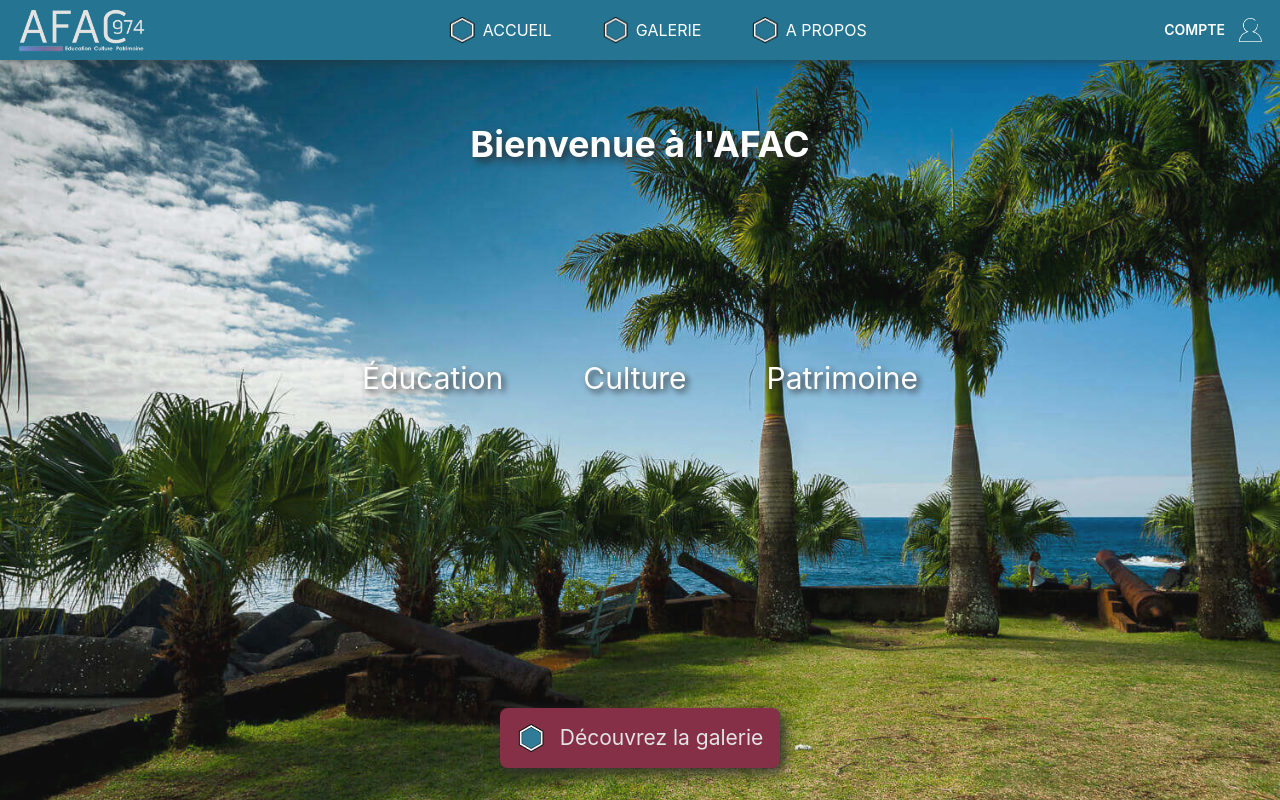
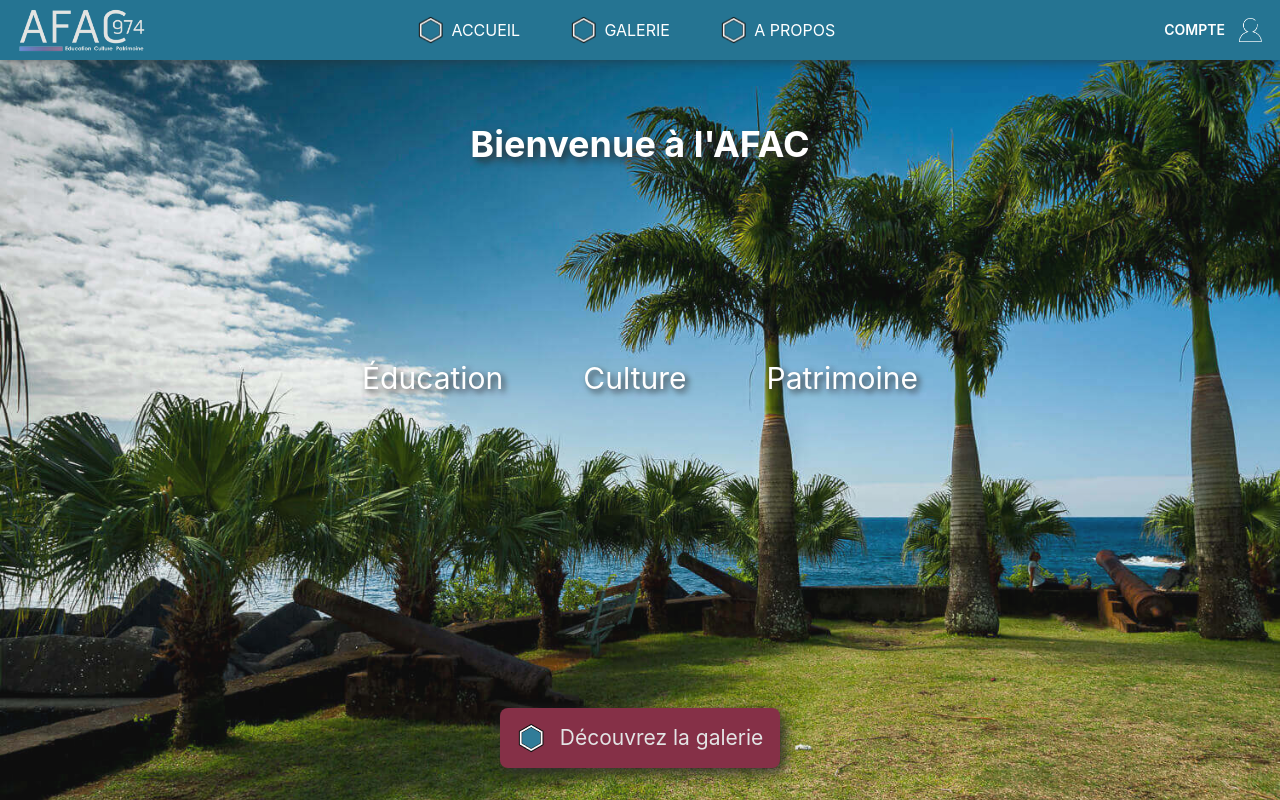
Before and after one commit to WildCodeSchool/2023-03-JS-TLSE-P3-AFAC974, a React (Vite) app in the folder frontend/: page / in a window 1280 px wide. Built offline with nearby package versions, Linux system fonts and the light colour scheme; no server answers; the HTML template or start-up script is replaced by a standard one.

Commit message:
Hot_Fix_Styling_Improvements recentered navbar buttons

```diff
--- a/frontend/src/components/NavBar.jsx
+++ b/frontend/src/components/NavBar.jsx
@@ -25,7 +25,7 @@ function NavBar() {
             alt="logo"
           />
         </Link>
-        <div className="desktopLinks hidden lg:flex navbar-links items-center gap-[50px] text-white ">
+        <div className="mr-[5%] desktopLinks hidden lg:flex navbar-links items-center gap-[50px] text-white ">
           <Link
             to="/"
             className="hover:font-medium flex items-center"
--- a/frontend/src/components/NavBarUser.jsx
+++ b/frontend/src/components/NavBarUser.jsx
@@ -110,7 +110,7 @@ function NavBarUser() {
               </div>
             </Link>
 
-            <div className="desktopLinks hidden lg:flex lg:w-fit navbar-links items-center gap-[50px] text-white ">
+            <div className="mr-[8%] desktopLinks hidden lg:flex lg:w-fit navbar-links items-center gap-[50px] text-white ">
               <NavLink
                 to="/"
                 className="hover:font-medium flex w-[100px] items-center"
```
